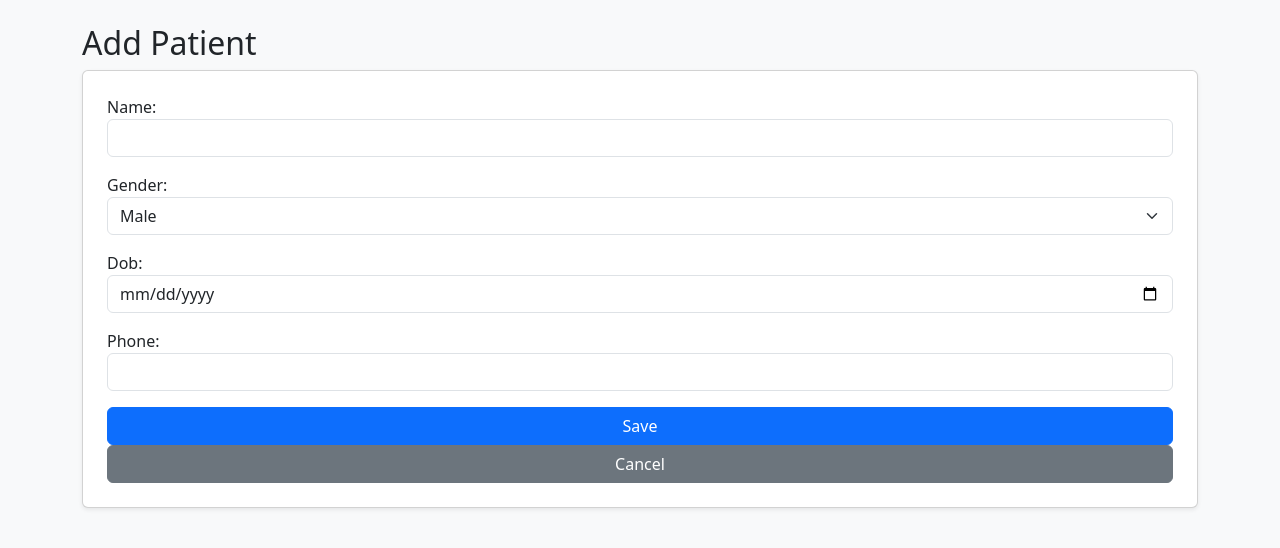
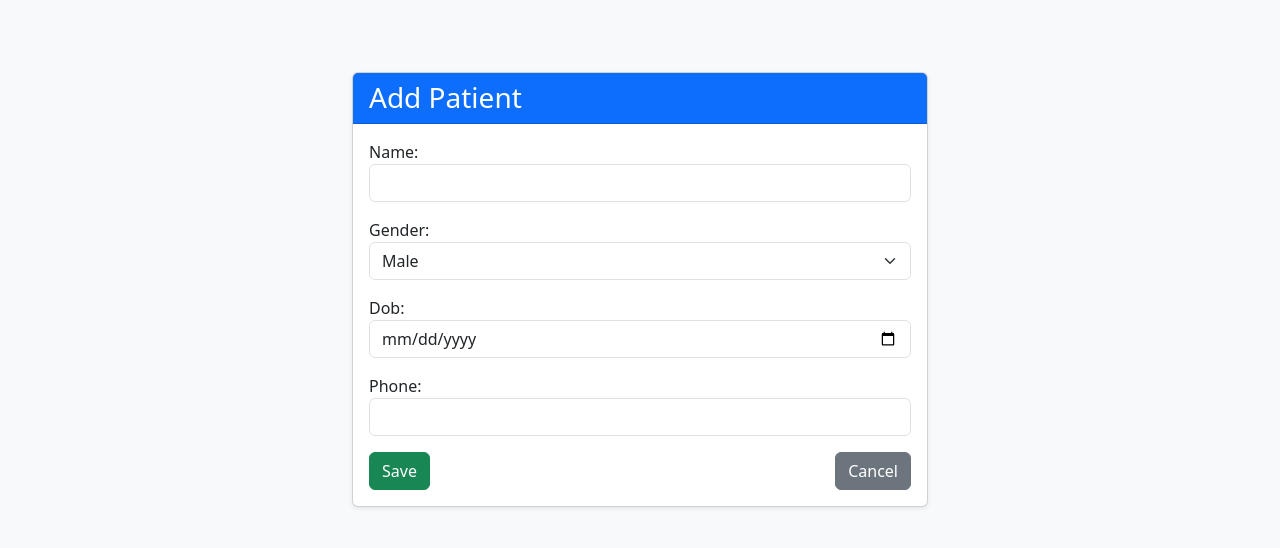
Before and after one commit to Aysha191195/Hospital-Management, a Django app: page /patients/add/ in a window 1280 px wide. Shown: the part 56-604 px from the top of the page. Run offline with Django 5.2, Linux system fonts and the light colour scheme.

Commit message:
updated add patient

```diff
--- a/templates/hospital_app/add_patient.html
+++ b/templates/hospital_app/add_patient.html
@@ -1,11 +1,53 @@
 {% extends "hospital_app/base.html" %}
-{% block title %}Add Patient{% endblock %}
+
 {% block content %}
-<h2>Add Patient</h2>
-<form method="post" class="card p-4 bg-white shadow-sm">
-  {% csrf_token %}
-  {{ form.as_p }}
-  <button class="btn btn-primary" type="submit">Save</button>
-  <a href="{% url 'patient_list' %}" class="btn btn-secondary">Cancel</a>
-</form>
+<div class="container mt-5" style="max-width: 600px;">
+    <div class="card shadow-sm">
+        <div class="card-header bg-primary text-white">
+            <h3 class="mb-0">{{ form.instance.pk|yesno:"Edit Patient,Add Patient" }}</h3>
+        </div>
+        <div class="card-body">
+            <form method="post">
+                {% csrf_token %}
+
+                <div class="mb-3">
+                    {{ form.name.label_tag }}
+                    {{ form.name }}
+                    {% if form.name.errors %}
+                        <div class="text-danger mt-1">{{ form.name.errors }}</div>
+                    {% endif %}
+                </div>
+
+                <div class="mb-3">
+                    {{ form.gender.label_tag }}
+                    {{ form.gender }}
+                    {% if form.gender.errors %}
+                        <div class="text-danger mt-1">{{ form.gender.errors }}</div>
+                    {% endif %}
+                </div>
+
+                <div class="mb-3">
+                    {{ form.dob.label_tag }}
+                    {{ form.dob }}
+                    {% if form.dob.errors %}
+                        <div class="text-danger mt-1">{{ form.dob.errors }}</div>
+                    {% endif %}
+                </div>
+
+                <div class="mb-3">
+                    {{ form.phone.label_tag }}
+                    {{ form.phone }}
+                    {% if form.phone.errors %}
+                        <div class="text-danger mt-1">{{ form.phone.errors }}</div>
+                    {% endif %}
+                </div>
+
+                <div class="d-flex justify-content-between">
+                    <button type="submit" class="btn btn-success">Save</button>
+                    <a href="{% url 'patient_list' %}" class="btn btn-secondary">Cancel</a>
+                </div>
+            </form>
+        </div>
+    </div>
+</div>
 {% endblock %}
```
